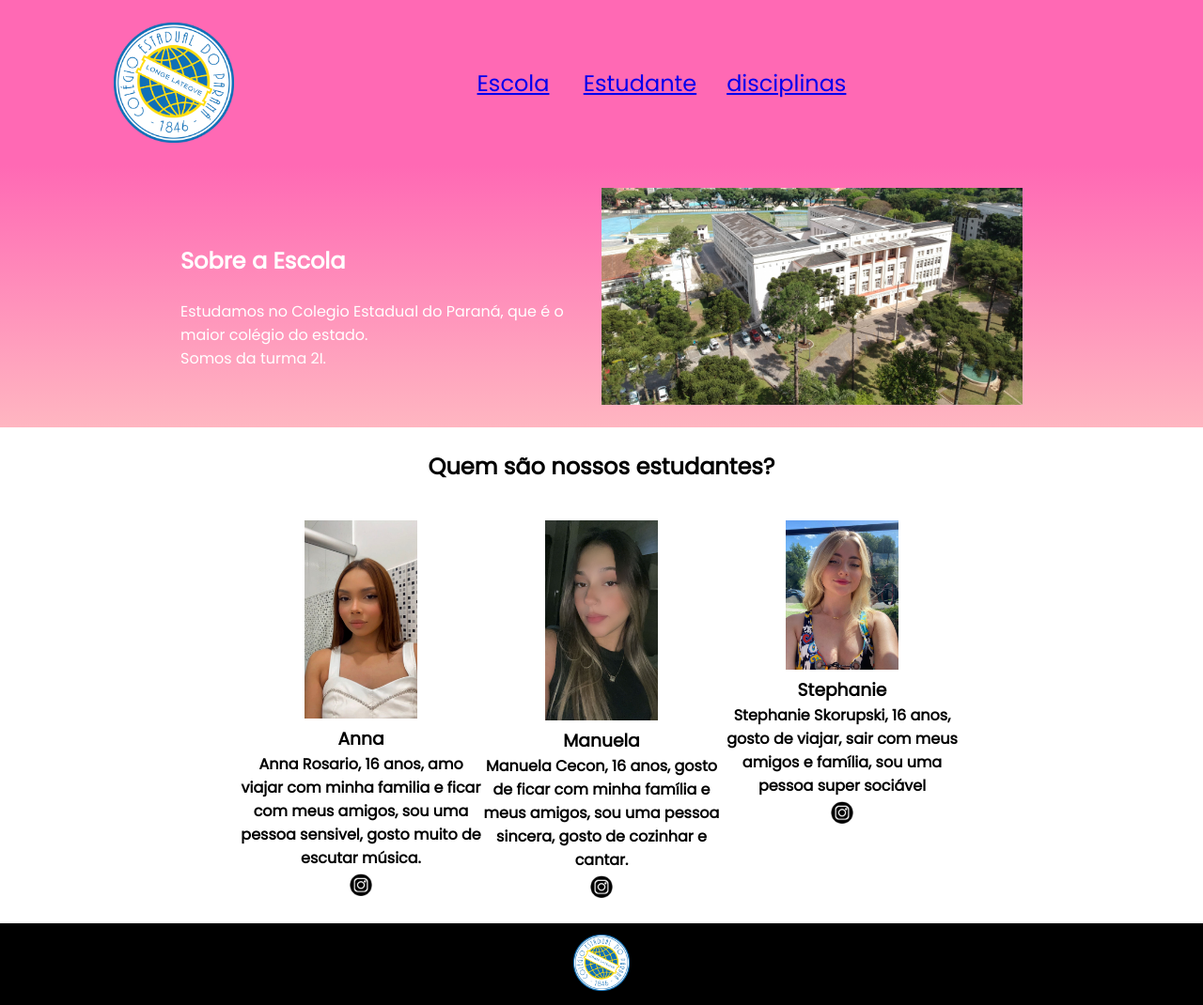
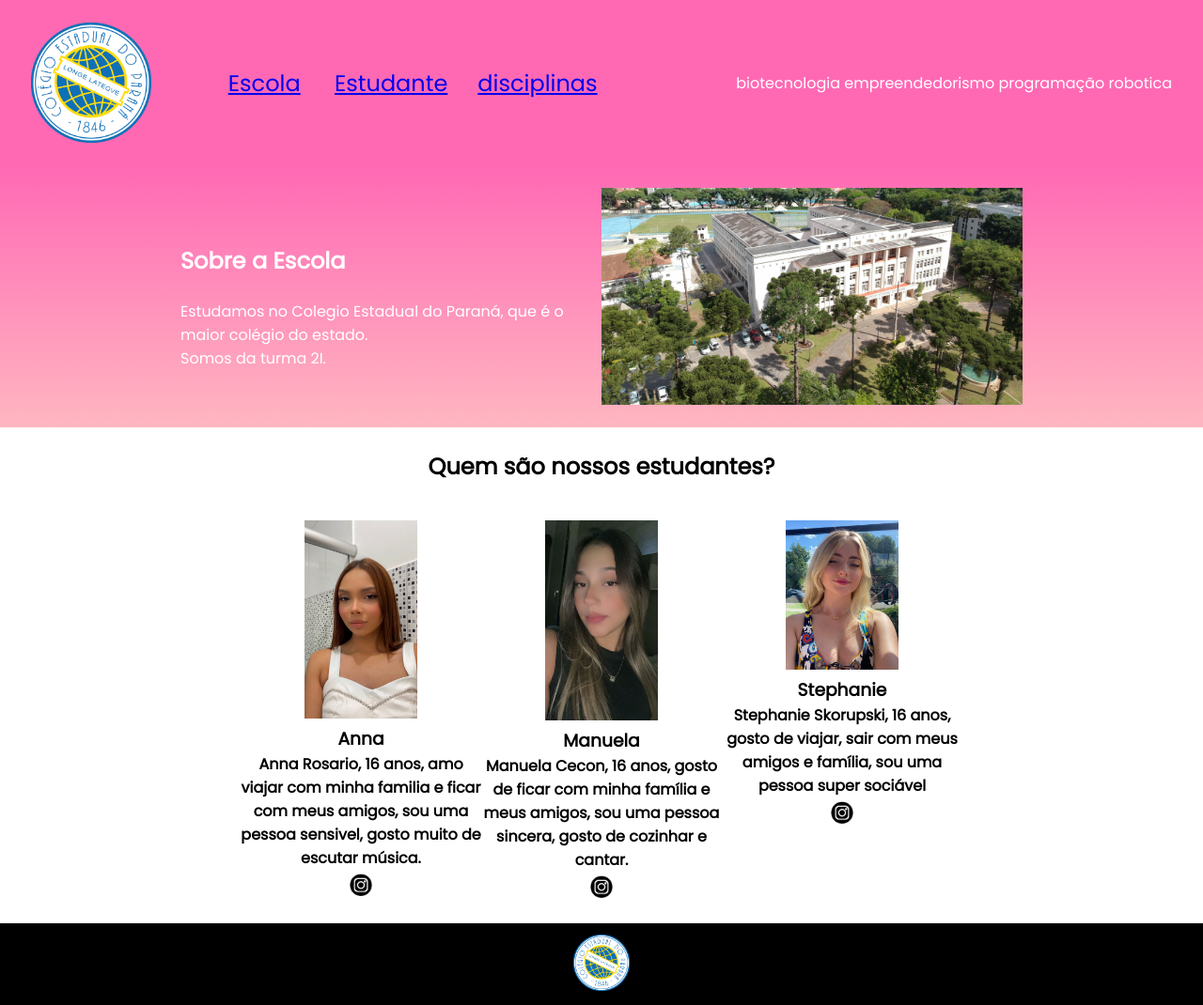
Before and after one commit to annarosarioo/grupo-6--2I, a plain HTML site: page index.html in a window 1280 px wide. Shown: the whole page at 94% size. Drawn offline with Linux system fonts and the light colour scheme.

Commit message:
disciplinas

```diff
--- a/index.html
+++ b/index.html
@@ -17,6 +17,7 @@
             </a></li>
         </ul>
         <span class=”cabeçalho__menu-disciplinas”></span>
+        <robotica class="html">biotecnologia empreendedorismo programação robotica</robotica>
 
     </header>
     </section>
```
